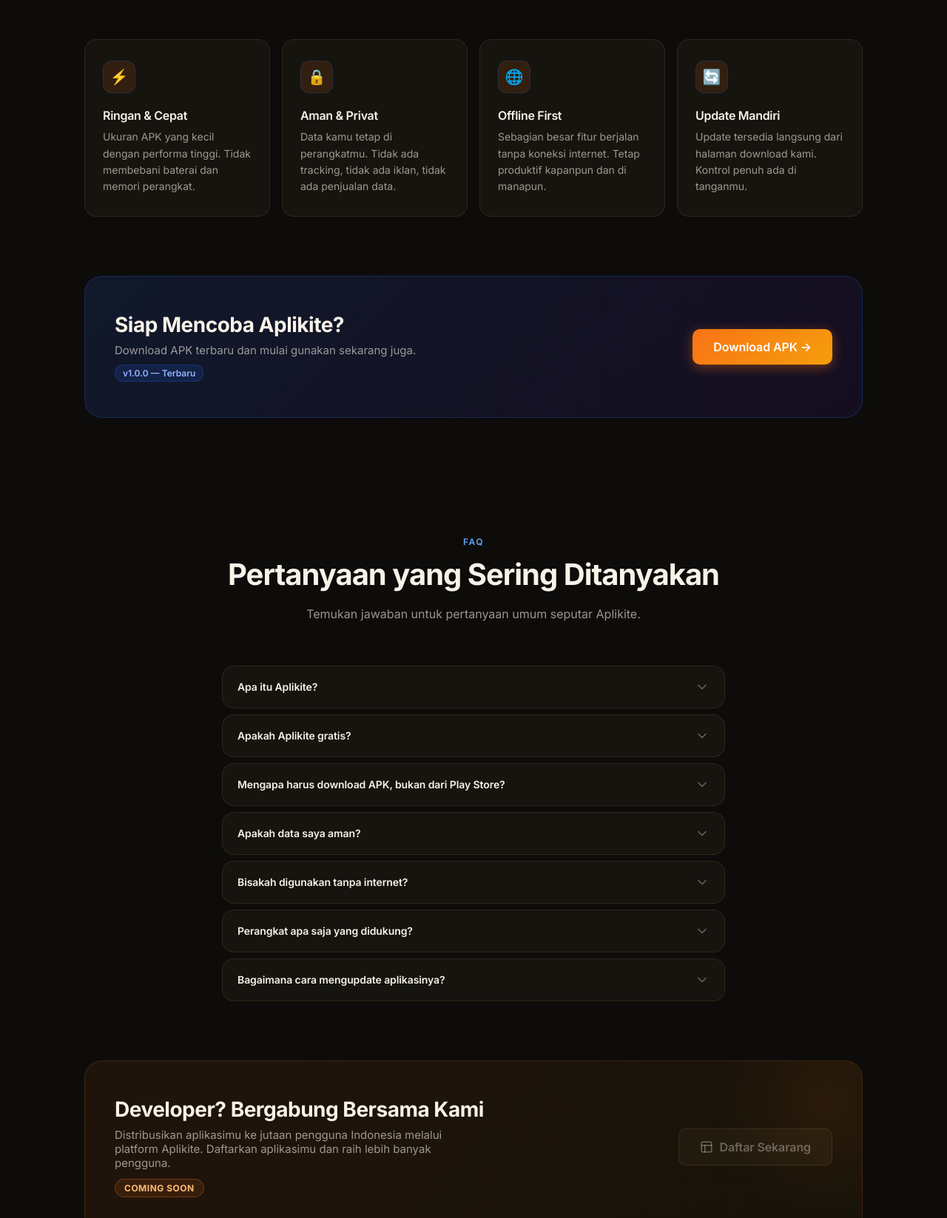
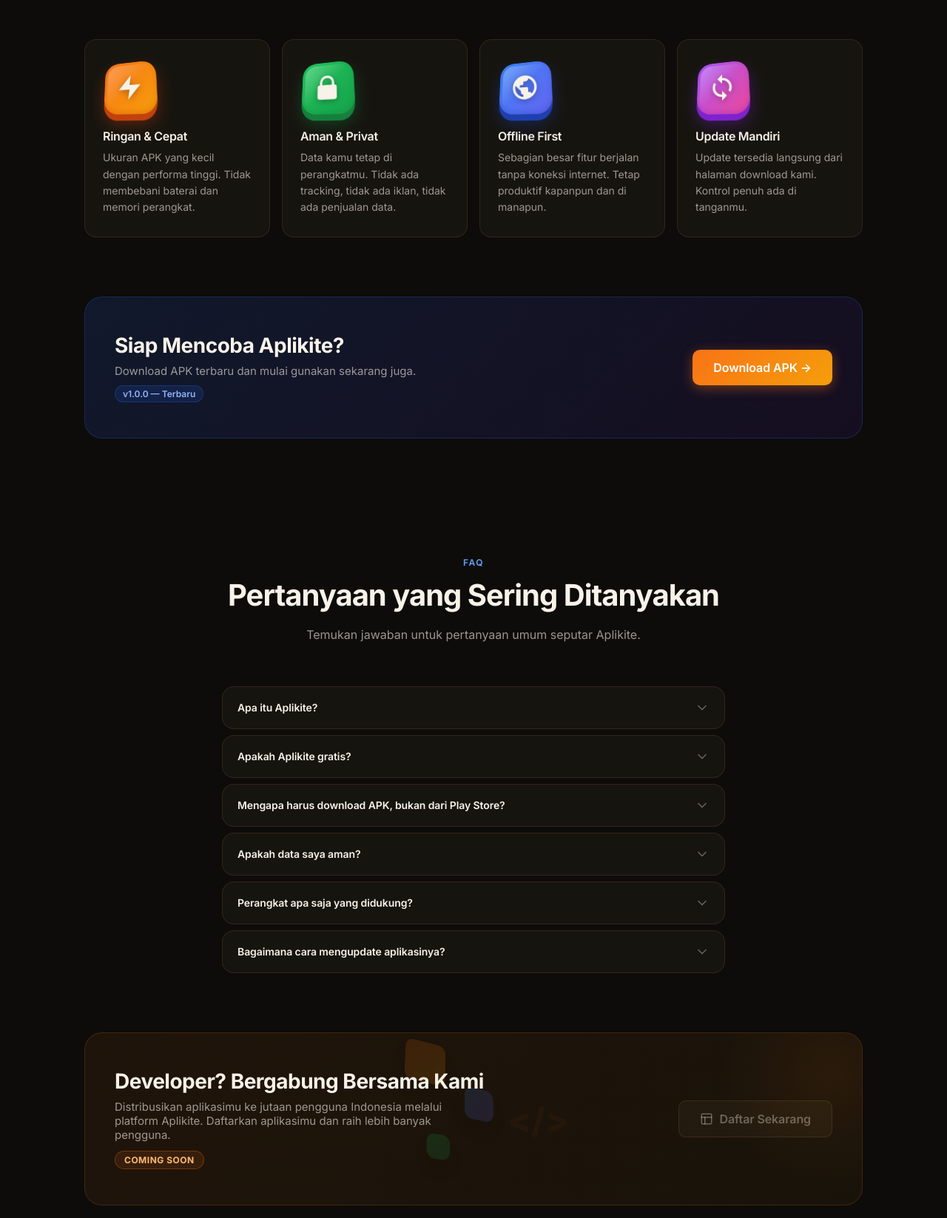
Before and after one commit to cipent1112/aplikite-compro, a website: page index.html in a window 1280 px wide. Shown: the part 928-2575 px from the top of the page at 74% size. Drawn offline with Linux system fonts and the light colour scheme.

Commit message:
adjust icon

```diff
--- a/index.html
+++ b/index.html
@@ -555,16 +555,77 @@
     }
 
     .feature-icon {
-      width: 44px;
-      height: 44px;
-      border-radius: 12px;
-      background: var(--brand-subtle);
-      border: 1px solid rgba(37,99,235,0.2);
+      width: 72px;
+      height: 72px;
+      border-radius: 20px;
       display: flex;
       align-items: center;
       justify-content: center;
       margin-bottom: 20px;
-      font-size: 20px;
+      position: relative;
+      transform: perspective(200px) rotateX(15deg) rotateY(-15deg);
+      transform-style: preserve-3d;
+      transition: transform 0.3s cubic-bezier(0.4,0,0.2,1);
+    }
+
+    .feature-card:hover .feature-icon {
+      transform: perspective(200px) rotateX(10deg) rotateY(-10deg) translateY(-4px) scale(1.05);
+    }
+
+    .feature-icon::before {
+      content: '';
+      position: absolute;
+      inset: 0;
+      border-radius: 20px;
+      background: inherit;
+      transform: translateZ(-12px);
+      opacity: 0.6;
+    }
+
+    .feature-icon::after {
+      content: '';
+      position: absolute;
+      inset: 4px;
+      border-radius: 16px;
+      background: linear-gradient(135deg, rgba(255,255,255,0.3) 0%, transparent 50%);
+      pointer-events: none;
+    }
+
+    .feature-icon svg {
+      width: 40px;
+      height: 40px;
+      position: relative;
+      z-index: 2;
+      filter: drop-shadow(0 2px 4px rgba(0,0,0,0.3));
+    }
+
+    .feature-icon.icon-speed {
+      background: linear-gradient(135deg, #f97316 0%, #f59e0b 100%);
+      box-shadow:
+        0 8px 0 #c2410c,
+        0 12px 20px rgba(194,65,12,0.4),
+        inset 0 -3px 6px rgba(194,65,12,0.3);
+    }
+    .feature-icon.icon-lock {
+      background: linear-gradient(135deg, #22c55e 0%, #16a34a 100%);
+      box-shadow:
+        0 8px 0 #15803d,
+        0 12px 20px rgba(21,128,61,0.4),
+        inset 0 -3px 6px rgba(21,128,61,0.3);
+    }
+    .feature-icon.icon-globe {
+      background: linear-gradient(135deg, #3b82f6 0%, #6366f1 100%);
+      box-shadow:
+        0 8px 0 #1e40af,
+        0 12px 20px rgba(30,64,175,0.4),
+        inset 0 -3px 6px rgba(30,64,175,0.3);
+    }
+    .feature-icon.icon-sync {
+      background: linear-gradient(135deg, #a855f7 0%, #ec4899 100%);
+      box-shadow:
+        0 8px 0 #7e22ce,
+        0 12px 20px rgba(126,34,206,0.4),
+        inset 0 -3px 6px rgba(126,34,206,0.3);
     }
 
     .feature-card h3 {
@@ -1264,6 +1325,78 @@
     .dev-cta-action {
       position: relative;
       flex-shrink: 0;
+    }
+
+    .dev-cta-illustration {
+      position: absolute;
+      top: 50%;
+      right: 40%;
+      transform: translateY(-50%);
+      pointer-events: none;
+      opacity: 0.15;
+    }
+
+    .dev-3d-scene {
+      width: 200px;
+      height: 200px;
+      position: relative;
+      perspective: 800px;
+    }
+
+    .dev-3d-cube {
+      position: absolute;
+      width: 60px;
+      height: 60px;
+      background: linear-gradient(135deg, #f97316 0%, #f59e0b 100%);
+      border-radius: 12px;
+      transform: rotateX(20deg) rotateY(30deg);
+      box-shadow:
+        0 10px 0 rgba(0,0,0,0.2),
+        0 15px 30px rgba(0,0,0,0.3);
+      animation: float-cube 4s ease-in-out infinite;
+    }
+
+    .dev-3d-cube.cube-2 {
+      width: 45px;
+      height: 45px;
+      top: 60px;
+      left: 80px;
+      background: linear-gradient(135deg, #3b82f6 0%, #6366f1 100%);
+      animation-delay: 0.5s;
+    }
+
+    .dev-3d-cube.cube-3 {
+      width: 35px;
+      height: 35px;
+      top: 120px;
+      left: 30px;
+      background: linear-gradient(135deg, #22c55e 0%, #16a34a 100%);
+      animation-delay: 1s;
+    }
+
+    .dev-3d-code {
+      position: absolute;
+      top: 80px;
+      left: 140px;
+      font-size: 48px;
+      font-weight: 800;
+      color: rgba(249,115,22,0.3);
+      transform: rotateY(-15deg);
+      animation: float-code 3s ease-in-out infinite;
+    }
+
+    @keyframes float-cube {
+      0%, 100% { transform: rotateX(20deg) rotateY(30deg) translateY(0); }
+      50% { transform: rotateX(20deg) rotateY(30deg) translateY(-15px); }
+    }
+
+    @keyframes float-code {
+      0%, 100% { transform: rotateY(-15deg) translateY(0); }
+      50% { transform: rotateY(-15deg) translateY(-10px); }
+    }
+
+    @media (max-width: 900px) {
+      .dev-cta-illustration { display: none; }
     }
 
     .btn-disabled {
@@ -1584,22 +1717,22 @@
         '</div>',
         '<div class="features-grid">',
           '<div class="feature-card">',
-            '<div class="feature-icon">&#9889;</div>',
+            '<div class="feature-icon icon-speed"><svg viewBox="0 0 24 24" fill="currentColor"><path d="M13 2L3 14h9l-1 8 10-12h-9l1-8z"/></svg></div>',
             '<h3>Ringan &amp; Cepat</h3>',
             '<p>Ukuran APK yang kecil dengan performa tinggi. Tidak membebani baterai dan memori perangkat.</p>',
           '</div>',
           '<div class="feature-card">',
-            '<div class="feature-icon">&#128274;</div>',
+            '<div class="feature-icon icon-lock"><svg viewBox="0 0 24 24" fill="currentColor"><path d="M12 17a2 2 0 100-4 2 2 0 000 4zm6-7V8a6 6 0 10-12 0v2a2 2 0 00-2 2v8a2 2 0 002 2h12a2 2 0 002-2v-8a2 2 0 00-2-2zM8 8a4 4 0 118 0v2H8V8z"/></svg></div>',
             '<h3>Aman &amp; Privat</h3>',
             '<p>Data kamu tetap di perangkatmu. Tidak ada tracking, tidak ada iklan, tidak ada penjualan data.</p>',
           '</div>',
           '<div class="feature-card">',
-            '<div class="feature-icon">&#127760;</div>',
+            '<div class="feature-icon icon-globe"><svg viewBox="0 0 24 24" fill="currentColor"><path d="M12 2C6.48 2 2 6.48 2 12s4.48 10 10 10 10-4.48 10-10S17.52 2 12 2zm-1 17.93c-3.95-.49-7-3.85-7-7.93 0-.62.08-1.21.21-1.79L9 15v1c0 1.1.9 2 2 2v1.93zm6.9-2.54c-.26-.81-1-1.39-1.9-1.39h-1v-3c0-.55-.45-1-1-1H8v-2h2c.55 0 1-.45 1-1V7h2c1.1 0 2-.9 2-2v-.41c2.93 1.19 5 4.06 5 7.41 0 2.08-.8 3.97-2.1 5.39z"/></svg></div>',
             '<h3>Offline First</h3>',
             '<p>Sebagian besar fitur berjalan tanpa koneksi internet. Tetap produktif kapanpun dan di manapun.</p>',
           '</div>',
           '<div class="feature-card">',
-            '<div class="feature-icon">&#128260;</div>',
+            '<div class="feature-icon icon-sync"><svg viewBox="0 0 24 24" fill="currentColor"><path d="M12 4V1L8 5l4 4V6c3.31 0 6 2.69 6 6 0 1.01-.25 1.97-.7 2.8l1.46 1.46C19.54 15.03 20 13.57 20 12c0-4.42-3.58-8-8-8zm0 14c-3.31 0-6-2.69-6-6 0-1.01.25-1.97.7-2.8L5.24 7.74C4.46 8.97 4 10.43 4 12c0 4.42 3.58 8 8 8v3l4-4-4-4v3z"/></svg></div>',
             '<h3>Update Mandiri</h3>',
             '<p>Update tersedia langsung dari halaman download kami. Kontrol penuh ada di tanganmu.</p>',
           '</div>',
@@ -1666,16 +1799,6 @@
 
           '<div class="faq-item">',
             '<button class="faq-question">',
-              '<span>Bisakah digunakan tanpa internet?</span>',
-              '<svg class="faq-chevron" viewBox="0 0 24 24" fill="none" stroke="currentColor" stroke-width="2" stroke-linecap="round" stroke-linejoin="round"><polyline points="6 9 12 15 18 9"/></svg>',
-            '</button>',
-            '<div class="faq-answer">',
-              '<div class="faq-answer-inner">Ya! Aplikite dirancang dengan pendekatan offline-first. Sebagian besar fitur utama dapat digunakan tanpa koneksi internet.</div>',
-            '</div>',
-          '</div>',
-
-          '<div class="faq-item">',
-            '<button class="faq-question">',
               '<span>Perangkat apa saja yang didukung?</span>',
               '<svg class="faq-chevron" viewBox="0 0 24 24" fill="none" stroke="currentColor" stroke-width="2" stroke-linecap="round" stroke-linejoin="round"><polyline points="6 9 12 15 18 9"/></svg>',
             '</button>',
@@ -1697,6 +1820,14 @@
       '</section>',
 
       '<div class="dev-cta fade-up">',
+        '<div class="dev-cta-illustration">',
+          '<div class="dev-3d-scene">',
+            '<div class="dev-3d-cube"></div>',
+            '<div class="dev-3d-cube cube-2"></div>',
+            '<div class="dev-3d-cube cube-3"></div>',
+            '<div class="dev-3d-code">&lt;/&gt;</div>',
+          '</div>',
+        '</div>',
         '<div class="dev-cta-text">',
           '<h2>Developer? Bergabung Bersama Kami</h2>',
           '<p>Distribusikan aplikasimu ke jutaan pengguna Indonesia melalui platform Aplikite. Daftarkan aplikasimu dan raih lebih banyak pengguna.</p>',
```
